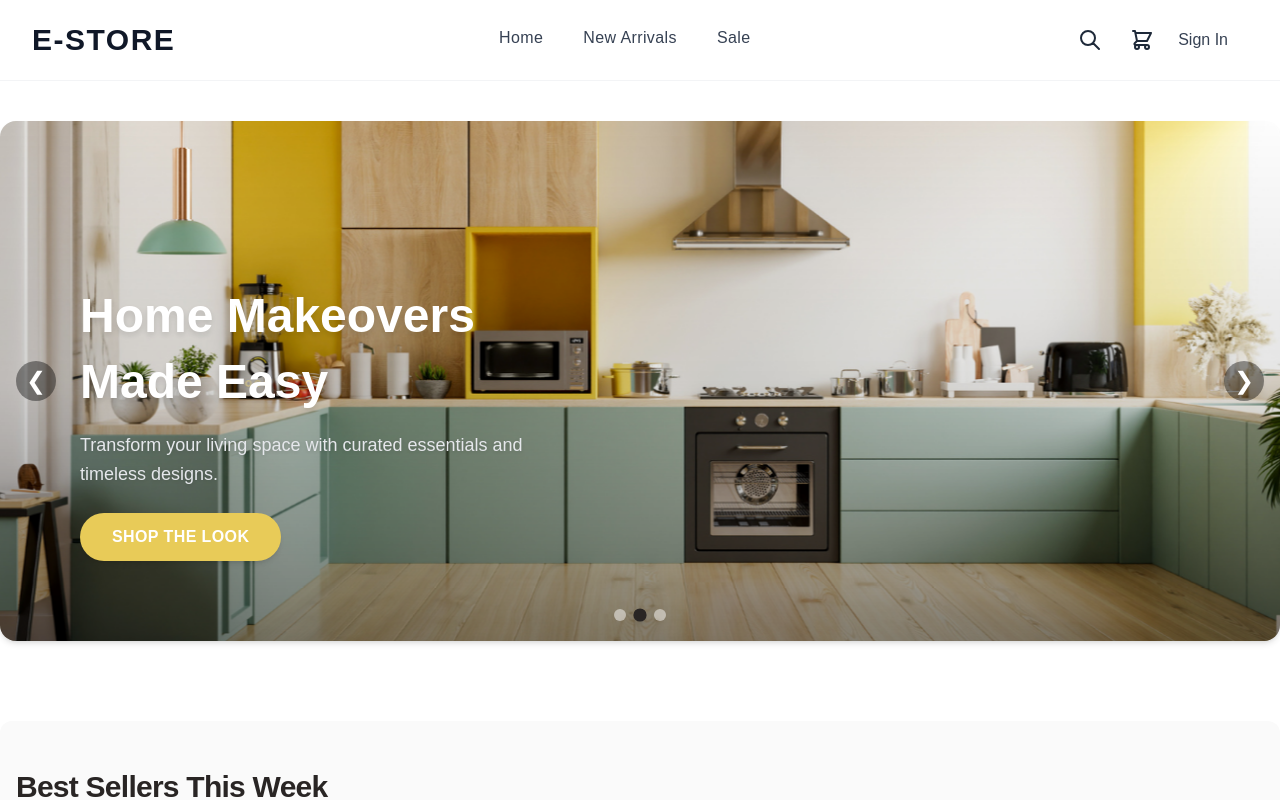
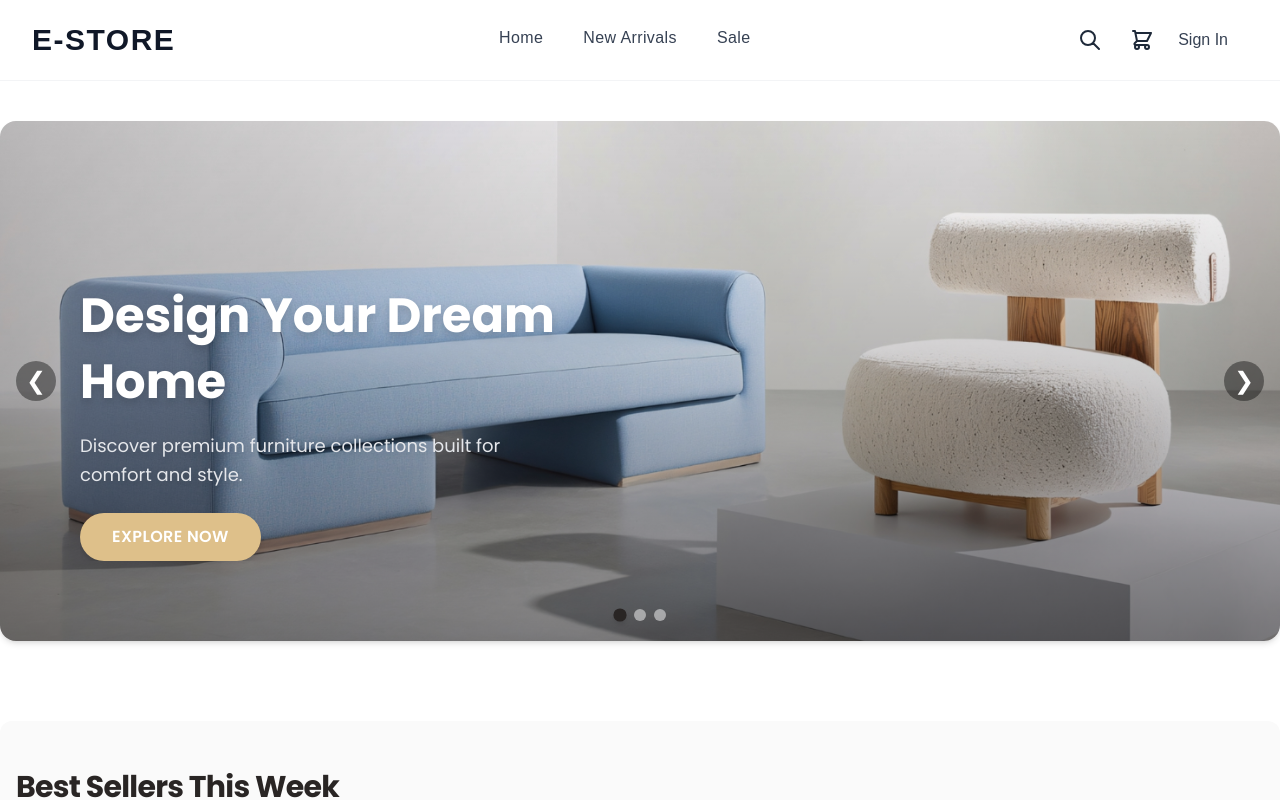
Before and after one commit to shreysircar/Vaaya, a Next.js app in the folder frontend/: page / in a window 1280 px wide. Shown: the top 800 px of the page. Built offline with nearby package versions, Linux system fonts and the light colour scheme; no server answers.

Commit message:
new package frame motion

```diff
--- a/frontend/src/app/page.tsx
+++ b/frontend/src/app/page.tsx
@@ -3,6 +3,12 @@
 import { useState, useEffect } from "react";
 import { useRouter } from "next/navigation";
 import ProductCard from "@/components/ProductCard";
+import localFont from "next/font/local";
+import { motion, AnimatePresence } from "framer-motion";
+
+// --- Corporate Font (Inter or Poppins) ---
+import { Poppins } from "next/font/google";
+const poppins = Poppins({ subsets: ["latin"], weight: ["400", "600", "700"] });
 
 // --- Color Palette ---
 const DEEP_CHARCOAL = "#292524";
@@ -49,70 +55,104 @@
   { id: 5, name: "E-Reader Tablet", price: 199.0, image: "https://via.placeholder.com/300" },
   { id: 6, name: "Smart Home Hub", price: 89.99, image: "https://via.placeholder.com/300" },
 ];
+// ⬆️ keep all imports the same
 
 export default function HomePage() {
   const router = useRouter();
   const [activeIndex, setActiveIndex] = useState(0);
 
-  // Auto-slide logic
+  // ⏳ Auto-slide logic (interval increased to 8 seconds)
   useEffect(() => {
     const interval = setInterval(() => {
       setActiveIndex((prev) => (prev + 1) % bannerSlides.length);
-    }, 5000);
+    }, 8000); // ← was 5000, now 8000ms
     return () => clearInterval(interval);
   }, []);
 
-  const handlePrev = () => {
-    setActiveIndex((prev) => (prev - 1 + bannerSlides.length) % bannerSlides.length);
-  };
-
-  const handleNext = () => {
-    setActiveIndex((prev) => (prev + 1) % bannerSlides.length);
-  };
+  const handlePrev = () => setActiveIndex((prev) => (prev - 1 + bannerSlides.length) % bannerSlides.length);
+  const handleNext = () => setActiveIndex((prev) => (prev + 1) % bannerSlides.length);
 
   return (
-    <div className="min-h-screen bg-white"> {/* ✅ Full-page white background */}
+    <div className={`min-h-screen bg-white ${poppins.className}`}>
       <div className="space-y-20 py-10">
         {/* --- HERO BANNER --- */}
         <section className="relative w-full overflow-hidden rounded-2xl shadow-md h-[420px] md:h-[520px] max-w-7xl mx-auto">
           <div
-            className="flex transition-transform duration-700 ease-in-out h-full w-[100%] md:w-full"
+            className="flex transition-transform duration-700 ease-in-out h-full"
             style={{ transform: `translateX(-${activeIndex * 100}%)` }}
           >
             {bannerSlides.map((slide, index) => (
-              <div key={slide.id} className="relative flex-shrink-0 w-full h-full min-w-full overflow-hidden">
-                {/* Banner Image */}
+              <div key={slide.id} className="relative flex-shrink-0 w-full h-full overflow-hidden">
+                {/* 🖼️ Banner Image */}
                 <img
                   src={slide.image}
                   alt={slide.title}
                   className={`absolute inset-0 w-full h-full object-cover transition-transform duration-[6000ms] ease-in-out ${
-    index === activeIndex ? "scale-100" : "scale-[1.15]"
+                    index === activeIndex ? "scale=100" : "scale-[1.15]"
                   }`}
                 />
 
+                {/* 🌫️ Gradient Overlay */}
+                <div className="absolute inset-0 bg-gradient-to-t from-black/50 via-black/20 to-transparent"></div>
 
-                {/* Softer Gradient Overlay */}
-                <div className="absolute inset-0 bg-gradient-to-t from-black/40 via-black/10 to-transparent"></div>
+                {/* ✨ Animated Text Overlay */}
+{/* ✨ Animated Text Overlay */}
+{/* ✨ Animated Text Overlay */}
+<AnimatePresence mode="wait">
+  {index === activeIndex && (
+    <motion.div
+      key={slide.id}
+      className="absolute bottom-14 left-8 md:bottom-20 md:left-20 max-w-lg text-white z-20 overflow-hidden"
+      initial={{ opacity: 0 }}
+      animate={{ opacity: 1 }}
+      exit={{ opacity: 0 }}
+      transition={{ duration: 0.3 }}
+    >
+      {/* Title flies up from hidden mask */}
+      <div className="overflow-hidden">
+        <motion.h1
+          initial={{ y: "100%" }}
+          animate={{ y: "0%" }}
+          transition={{ delay: 0.4, duration: 1.4, ease: [0.16, 1, 0.3, 1] }} // slower
+          className="text-3xl md:text-5xl font-bold mb-4 leading-snug drop-shadow-lg"
+        >
+          {slide.title}
+        </motion.h1>
+      </div>
 
-                {/* Overlay Text */}
-                <div className="absolute bottom-14 left-8 md:bottom-20 md:left-20 max-w-lg text-white z-20">
-                  <h1 className="text-3xl md:text-5xl font-extrabold mb-4 leading-snug drop-shadow-md">
-                    {slide.title}
-                  </h1>
-                  <p className="text-base md:text-lg text-gray-200 mb-6 max-w-md leading-relaxed drop-shadow-sm">
+      {/* Subtitle flies up after title */}
+      <div className="overflow-hidden">
+        <motion.p
+          initial={{ y: "100%" }}
+          animate={{ y: "0%" }}
+          transition={{ delay: 0.7, duration: 1.4, ease: [0.16, 1, 0.3, 1] }} // slower
+          className="text-base md:text-lg text-gray-200 mb-6 max-w-md leading-relaxed drop-shadow-md"
+        >
           {slide.subtitle}
-                  </p>
-                  <button
+        </motion.p>
+      </div>
+
+      {/* Button flies up last */}
+      <div className="overflow-hidden">
+        <motion.button
+          whileHover={{ scale: 1.05 }}
+          whileTap={{ scale: 0.97 }}
+          initial={{ y: "100%" }}
+          animate={{ y: "0%" }}
+          transition={{ delay: 1.0, duration: 1.2, ease: [0.16, 1, 0.3, 1] }} // slower
           onClick={() => router.push("/shop")}
-                    className="px-6 py-2 md:px-8 md:py-3 rounded-full font-semibold uppercase tracking-wide transition text-sm md:text-base shadow-md hover:scale-[1.03]"
-                    style={{
-                      backgroundColor: slide.buttonColor,
-                      color: "white",
-                    }}
+          className="px-6 py-2 md:px-8 md:py-3 rounded-full font-semibold uppercase tracking-wide shadow-md text-sm md:text-base"
+          style={{ backgroundColor: slide.buttonColor, color: "white" }}
         >
           {slide.cta}
-                  </button>
+        </motion.button>
       </div>
+    </motion.div>
+  )}
+</AnimatePresence>
+
+
+
               </div>
             ))}
           </div>
@@ -132,7 +172,7 @@
             ❯
           </button>
 
-          {/* Navigation Dots */}
+          {/* ⚫ Navigation Dots */}
           <div className="absolute bottom-5 left-1/2 transform -translate-x-1/2 flex space-x-2 z-30">
             {bannerSlides.map((_, index) => (
               <button
@@ -150,7 +190,7 @@
           </div>
         </section>
 
-        {/* --- FEATURED PRODUCTS SECTION --- */}
+        {/* --- FEATURED PRODUCTS --- */}
         <section
           className="max-w-7xl mx-auto px-4 py-12 rounded-xl"
           style={{ backgroundColor: OFF_WHITE }}
--- /dev/null
+++ b/package.json
@@ -0,0 +1,5 @@
+{
+  "dependencies": {
+    "framer-motion": "^12.23.24"
+  }
+}
```
Also changed, not shown: 1 other file (tests, documents, lock files or other folders). Lines whose indentation alone changed are shown as unchanged.
